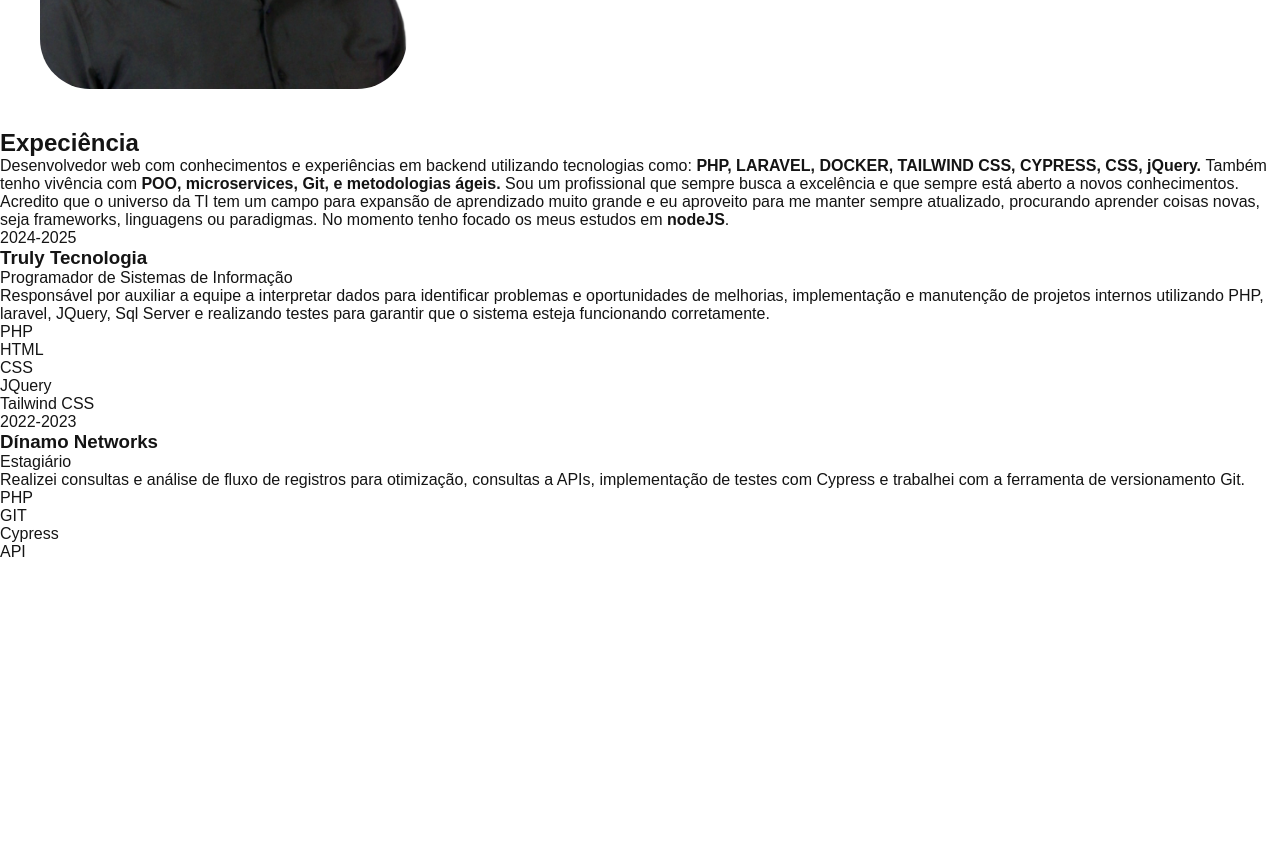
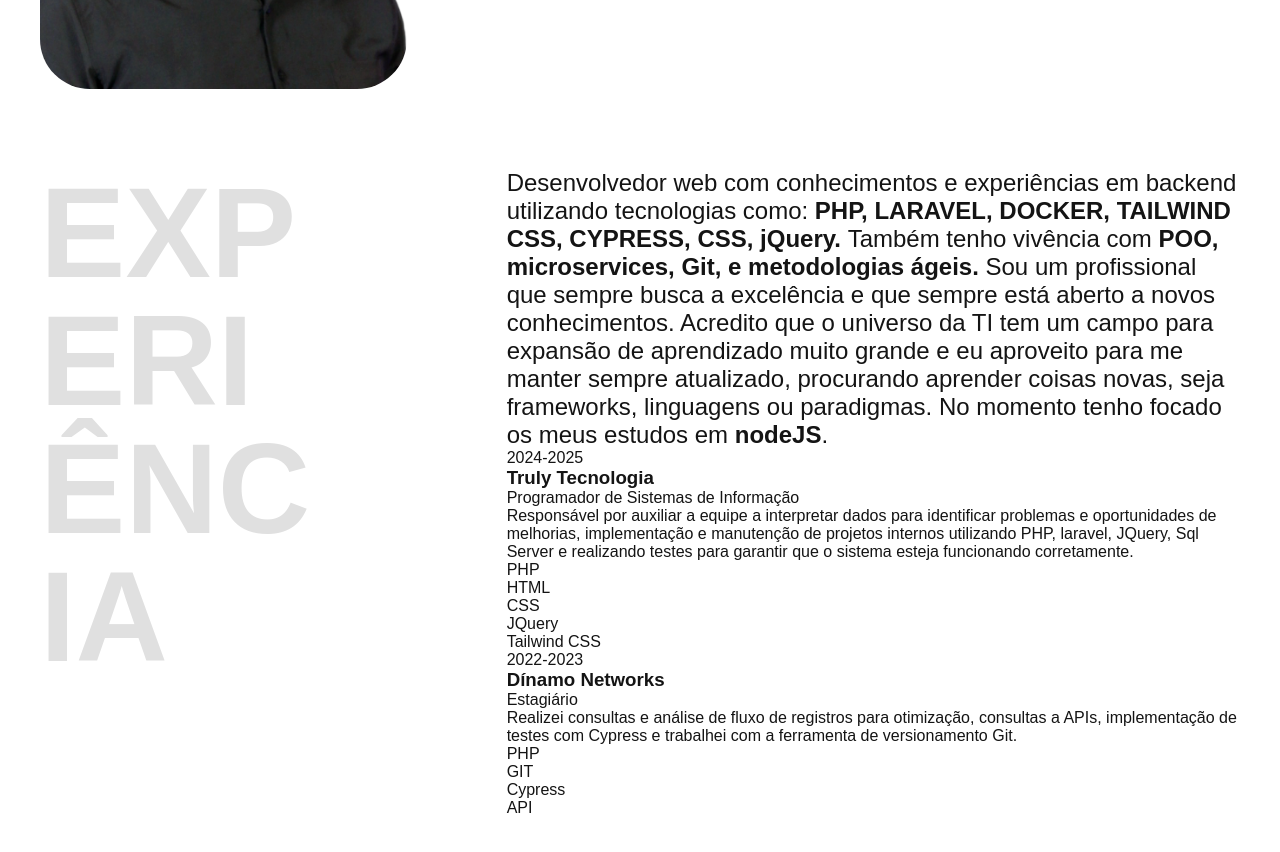
Before and after one commit to GeovanniMarrocos/GeovanniMarrocos.github.io, a plain HTML site: page index.html in a window 1280 px wide. Shown: the part 600-1452 px from the top of the page. Drawn offline with Linux system fonts and the light colour scheme.

Commit message:
update experiencia

```diff
--- a/css/experiencia.css
+++ b/css/experiencia.css
@@ -0,0 +1,17 @@
+.experiencia {
+  max-width: 1200px;
+  padding: 40px 20px;
+  margin: 0 auto;
+  display: grid;
+  grid-template-columns: 1fr 2fr;
+  gap: 100px;
+}
+
+.experiencia .subtitulo {
+  color: #e0e0e0;
+}
+
+.experiencia-texto{
+  font-size: 1.5rem;
+
+}
--- a/css/global.css
+++ b/css/global.css
@@ -22,3 +22,11 @@ img {
   max-width: 100%;
   display: block;
 }
+
+.subtitulo {
+  font-size: 8rem;
+  word-break: break-all;
+  line-height: 1;
+  text-transform: uppercase;
+  max-width: 4ch;
+}
--- a/index.html
+++ b/index.html
@@ -28,7 +28,7 @@
   </main>
 
   <section class="experiencia" id="experiencia" aria-label="Expeciência">
-    <h2 class="subtitulo">Expeciência</h2>
+    <h2 class="subtitulo">Experiência</h2>
     <div>
       <p class="experiencia-texto">
         Desenvolvedor web com conhecimentos e experiências em backend utilizando tecnologias como: <strong>
```
